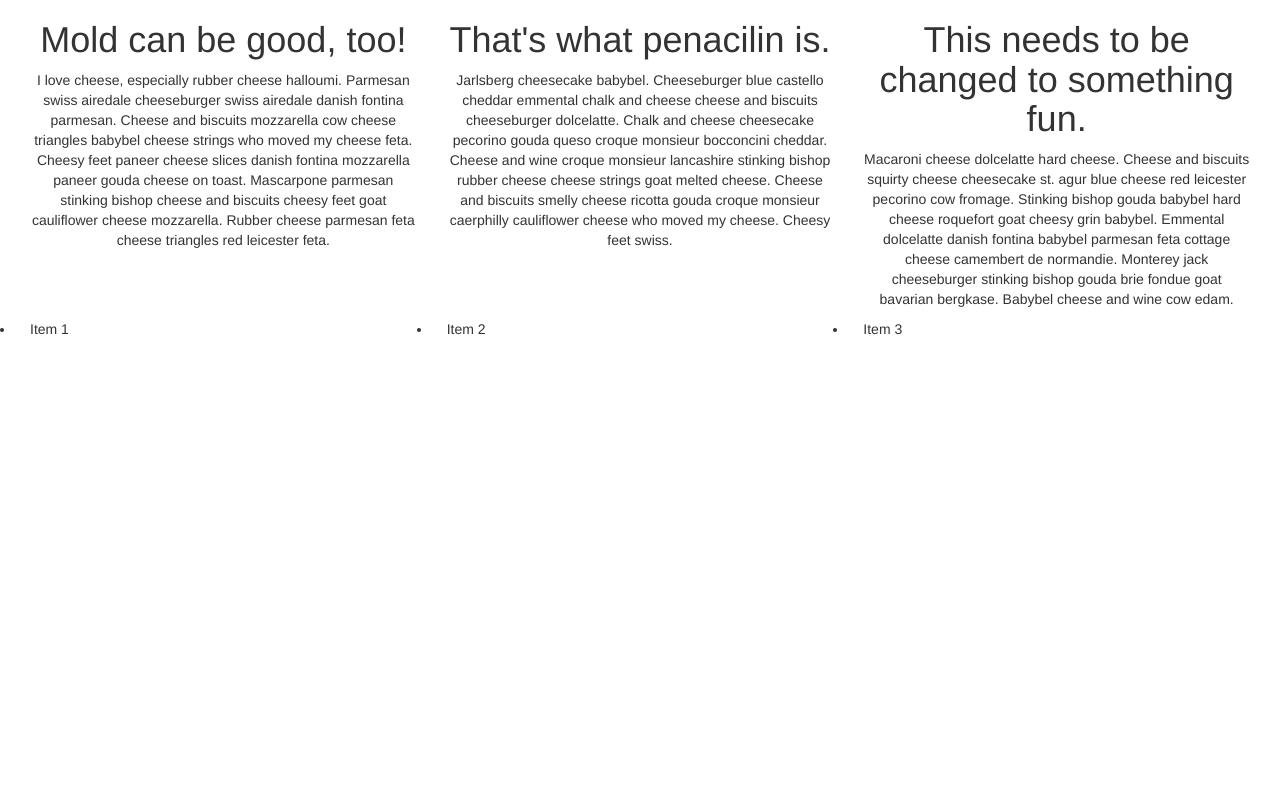
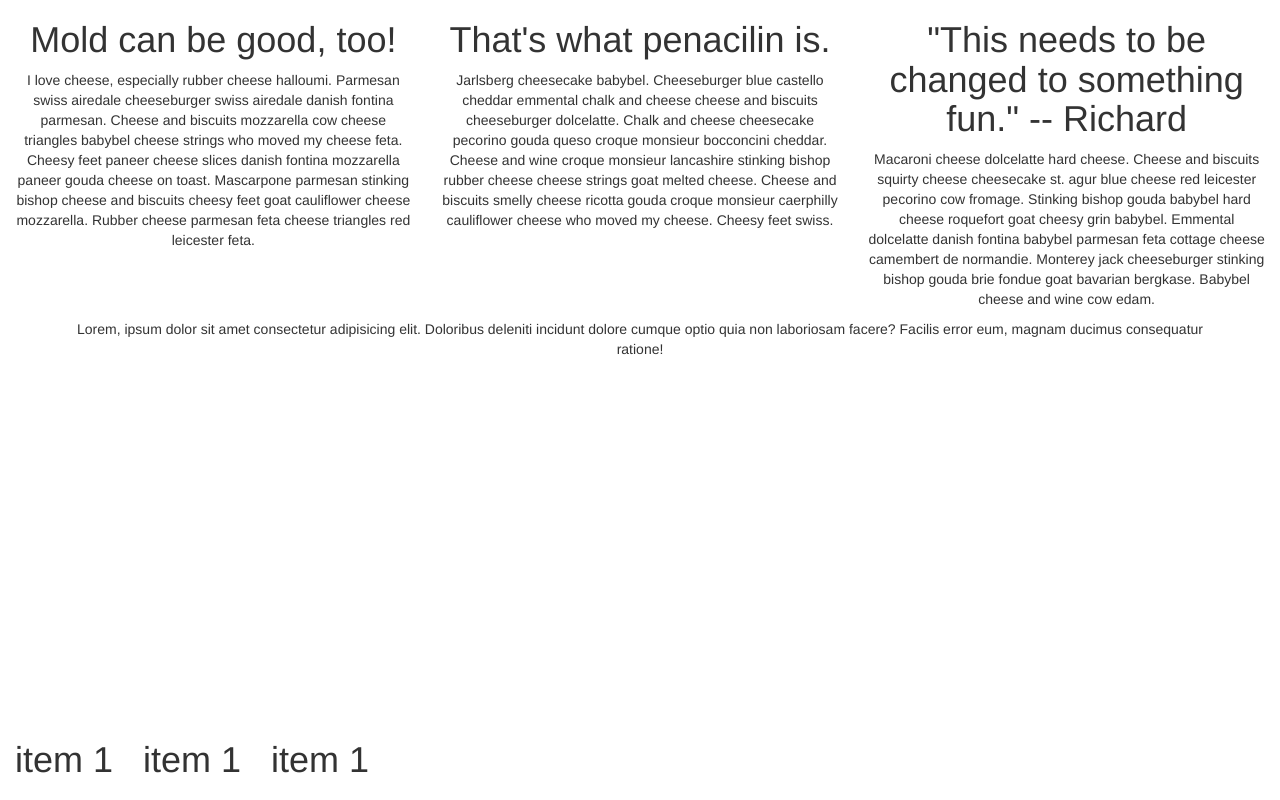
Before and after one commit to theloneneutrino/new-repo, a plain HTML site: page index.html in a window 1280 px wide. Drawn offline with Linux system fonts and the light colour scheme.

Commit message:
Starting homework; work done with Sir Richard and I.

```diff
--- a/css/styles.css
+++ b/css/styles.css
@@ -0,0 +1,5 @@
+.footer {
+    background-color: #fff;
+    position: fixed;
+    bottom: 0;
+}
--- a/index.html
+++ b/index.html
@@ -10,7 +10,7 @@
     </head>
     <body>
         <header class="container-fluid">
-            <nav>
+            <nav class="row">
                 <div class="col-md-4 col-sm-12">
                     <h1 class="text-center">Mold can be good, too!</h1>
                     <p class="text-center">I love cheese, especially rubber cheese halloumi. Parmesan swiss airedale cheeseburger swiss airedale danish fontina parmesan. Cheese and biscuits mozzarella cow cheese triangles babybel cheese strings who moved my cheese feta. Cheesy feet paneer cheese slices danish fontina mozzarella paneer gouda cheese on toast. Mascarpone parmesan stinking bishop cheese and biscuits cheesy feet goat cauliflower cheese mozzarella. Rubber cheese parmesan feta cheese triangles red leicester feta.</p>
@@ -20,25 +20,29 @@
                     <p class="text-center">Jarlsberg cheesecake babybel. Cheeseburger blue castello cheddar emmental chalk and cheese cheese and biscuits cheeseburger dolcelatte. Chalk and cheese cheesecake pecorino gouda queso croque monsieur bocconcini cheddar. Cheese and wine croque monsieur lancashire stinking bishop rubber cheese cheese strings goat melted cheese. Cheese and biscuits smelly cheese ricotta gouda croque monsieur caerphilly cauliflower cheese who moved my cheese. Cheesy feet swiss.</p>
                 </div>
                 <div class="col-md-4 col-sm-12">
-                    <h1 class="text-center">This needs to be changed to something fun.</h1>
+                    <h1 class="text-center">"This needs to be changed to something fun." -- Richard</h1>
                     <p class="text-center">Macaroni cheese dolcelatte hard cheese. Cheese and biscuits squirty cheese cheesecake st. agur blue cheese red leicester pecorino cow fromage. Stinking bishop gouda babybel hard cheese roquefort goat cheesy grin babybel. Emmental dolcelatte danish fontina babybel parmesan feta cottage cheese camembert de normandie. Monterey jack cheeseburger stinking bishop gouda brie fondue goat bavarian bergkase. Babybel cheese and wine cow edam.</p>
                 </div>
-
-
             </nav>
         </header>
-        <main></main>
-        <footer>
+        <main class="content">
+            <div class="container">
+                <section class="row">
+                    <p class="text-center">Lorem, ipsum dolor sit amet consectetur adipisicing elit. Doloribus deleniti incidunt dolore cumque optio quia non laboriosam facere? Facilis error eum, magnam ducimus consequatur ratione!</p>
+                </section>
+            </div>
+        </main>
+        <footer class="footer row">
             <ul class="container-fluid">
-                <li class="col-md-4 col-sm-12">
-                    Item 1
-                </li>
-                <li class="col-md-4 col-sm-12">
-                    Item 2
-                </li>
-                <li class="col-md-4 col-sm-12">
-                    Item 3
-                </li>
+                <div class="col-md-4 col-sm-12">
+                    <h1>item 1</h1>
+                </div>
+                <div class="col-md-4 col-sm-12">
+                    <h1>item 1</h1>
+                </div>
+                <div class="col-md-4 col-sm-12">
+                    <h1>item 1</h1>
+                </div>
             </ul>
         </footer>
     </body>
```
